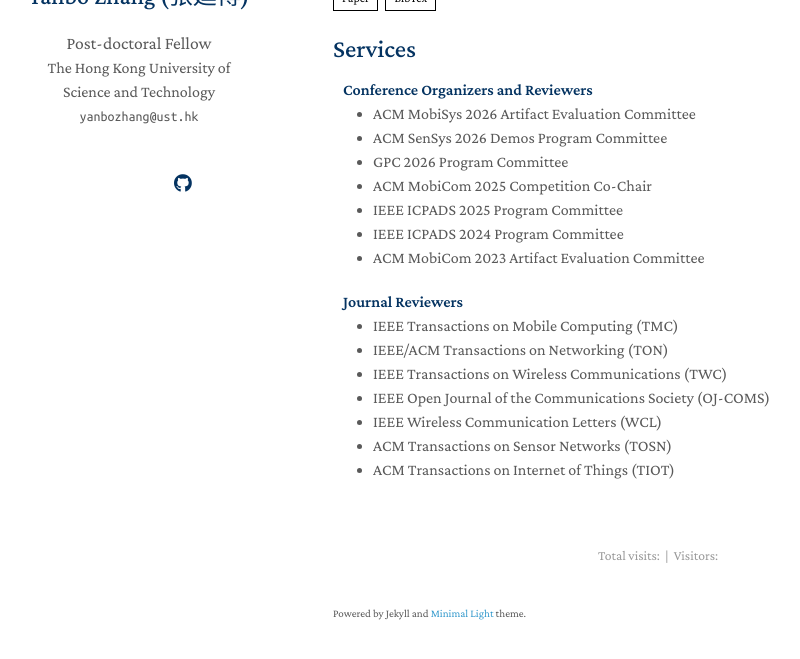
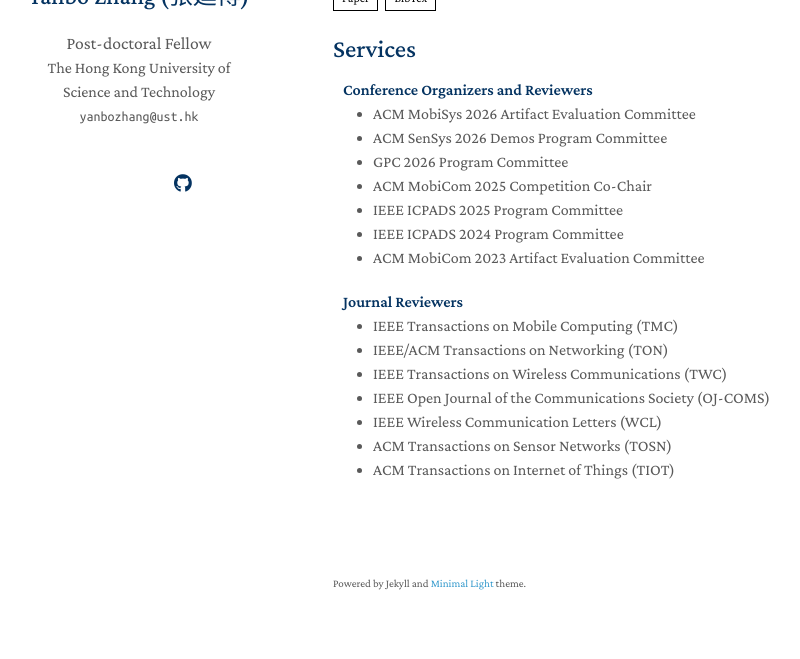
Before and after one commit to yanbozhang003/yanbozhang003.github.io, a Jekyll site: the page built from index.md, in a window 1280 px wide and 900 px high, scrolled down 2369 px, cut to the strip 206-865 px from the top of the window. Shown: the whole strip, without its empty margins (137-937 px from the left). Built offline with Jekyll 4.4.1, drawn with Linux system fonts in a browser that asks for light colours; nearby versions of some CDN libraries; comment, search, counter and statistics services are not loaded; a style sheet for code colours, icons or effects is not loaded; our own code applies the rules of GitHub Pages for plain Markdown files; some of the changed lines change nothing that is shown.

Commit message:
Update services.md

```diff
--- a/_includes/services.md
+++ b/_includes/services.md
@@ -40,13 +40,14 @@
 
 <br>
 
-<script async src="https://busuanzi.ibruce.info/busuanzi/2.3/busuanzi.pure.mini.js"></script>
+<!-- Vercount: drop-in replacement for busuanzi (busuanzi.ibruce.info backend is down), reads the same busuanzi_* element IDs -->
+<script defer src="https://events.vercount.one/js"></script>
 <div style="text-align:center; color:#999; font-size:0.85rem; margin-bottom:10px;">
-  <span id="busuanzi_container_site_pv">Total visits: <span id="busuanzi_value_site_pv"></span></span>
-  &nbsp;|&nbsp;
-  <span id="busuanzi_container_site_uv">Visitors: <span id="busuanzi_value_site_uv"></span></span>
+  <span id="busuanzi_container_site_pv" style="display:none;">Total visits: <span id="busuanzi_value_site_pv"></span></span>
+  <span id="busuanzi_container_site_uv" style="display:none;">&nbsp;|&nbsp;Visitors: <span id="busuanzi_value_site_uv"></span></span>
 </div>
 
+<!-- ClustrMaps service is offline (cdn.clustrmaps.com no longer resolves)
 <div style="width:300px; margin:auto;">
   <script type='text/javascript' id='clustrmaps' src='https://cdn.clustrmaps.com/map_v2.js?cl=080808&w=300&t=tt&d=7IM6Imp2Of47qjiLYjNu8OnZBLJhF3vCsqXiKh9zdXU&co=ffffff&cmo=3acc3a&cmn=ff5353&ct=808080'></script>
-</div>
+</div> -->
```
